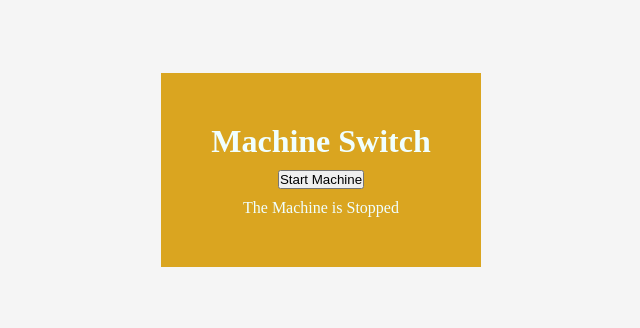
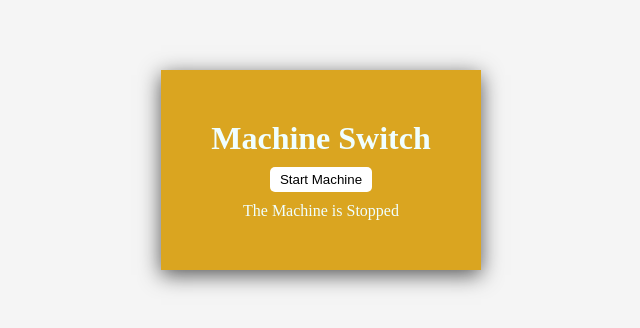
Before and after one commit to KaranMeghe/smallMachine, a plain HTML site: page index.html in a window 1280 px wide. Shown: the part 110-438 px from the top of the page, without its empty margins (319-959 px from the left). Drawn offline with Linux system fonts and the light colour scheme.

Commit message:
Make transiation class and radious to button

```diff
--- a/style.css
+++ b/style.css
@@ -16,8 +16,18 @@ body {
   background-color: goldenrod;
   color: azure;
   padding: 50px;
+  box-shadow: 0 5px 20px #555;
 }
 
 button {
   margin: 10px;
+  border: none;
+  padding: 5px 10px;
+  border-radius: 5px;
+  background: #fff;
 }
+
+/* transiation class */
+.trans {
+  transition: 0.3s;
+}
```
